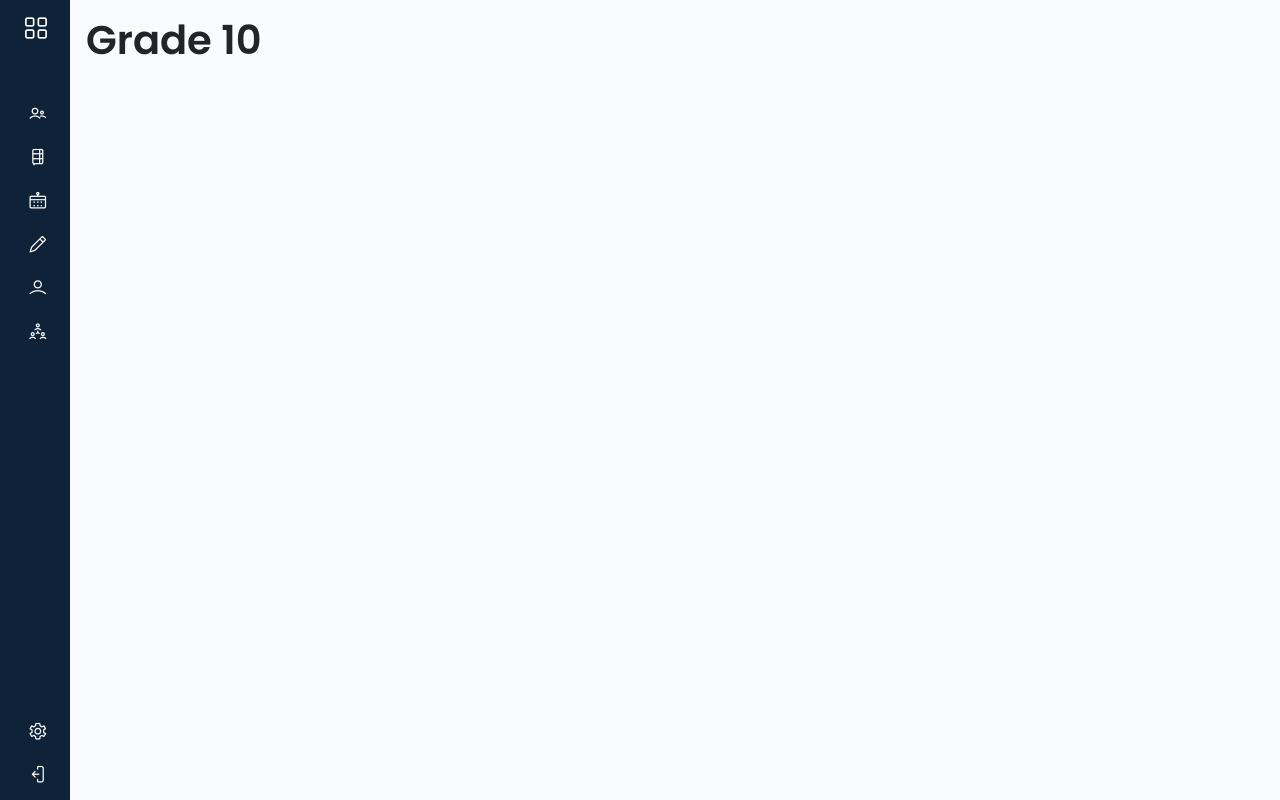
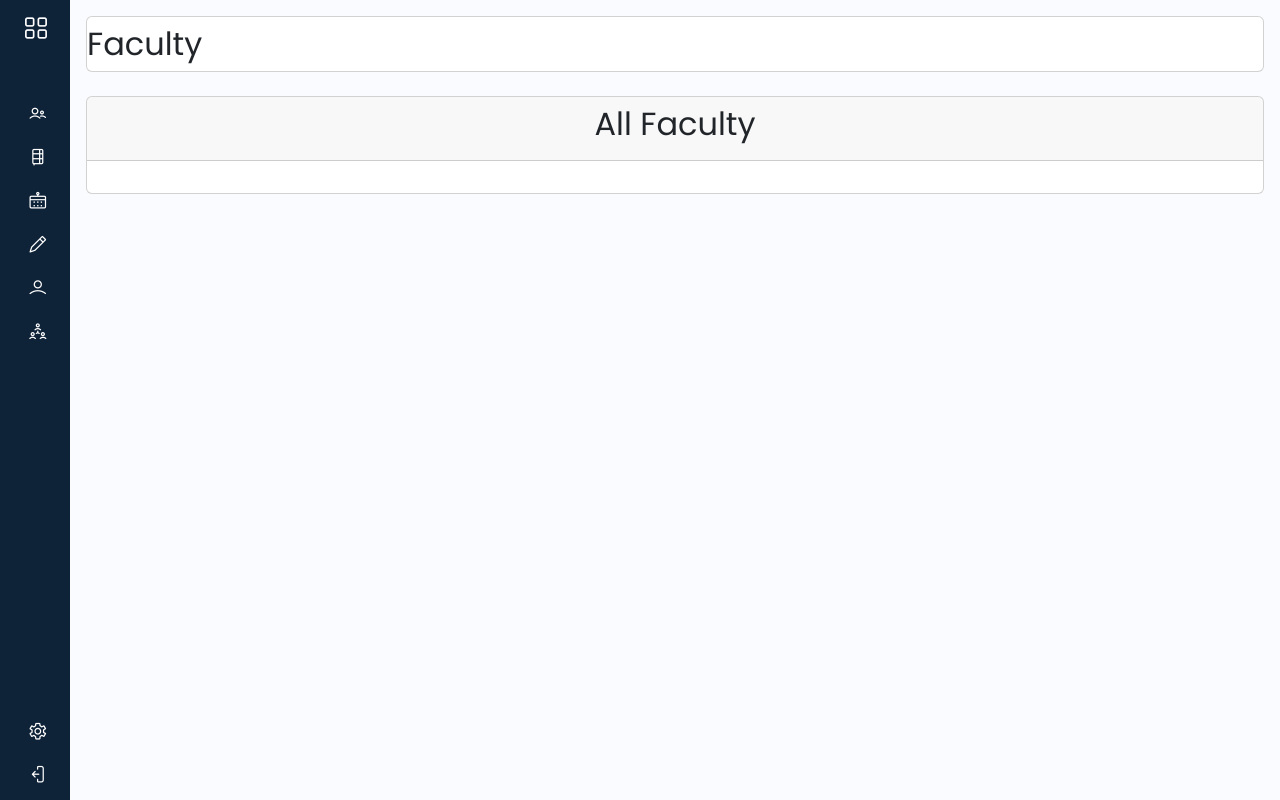
Before and after one commit to devxvr/grading, a PHP site: page /admin/viewFaculty.php in a window 1280 px wide. Shown: the part 69-869 px from the top of the page. Run offline with PHP 8.4, Linux system fonts and the light colour scheme.

Commit message:
Update viewFaculty.php

```diff
--- a/admin/viewFaculty.php
+++ b/admin/viewFaculty.php
@@ -9,11 +9,23 @@
     require_once('../includes/sidebar.admin.php');
 ?>
 <div class="main p-3">
-    <div class="text">
-        <h1>
-            Grade 10
-        </h1>
-            </div>
+
+<div class="card bg-gray-500 text-dark">
+        <div class="page-title mt-2 ">
+            <h2>Faculty</h2>
+        </div>
+    </div>
+
+    <div class="card mb-3 mt-4">
+        <div class="card-header">
+             <strong class="card-title"><h2 align="center">All Faculty</h2></strong>
+        </div>
+    <div class="card-body">
+        <!-- Credit Card -->
+
+    </div>
+</div>
+
 </div>
 </body>
 <?php
```
